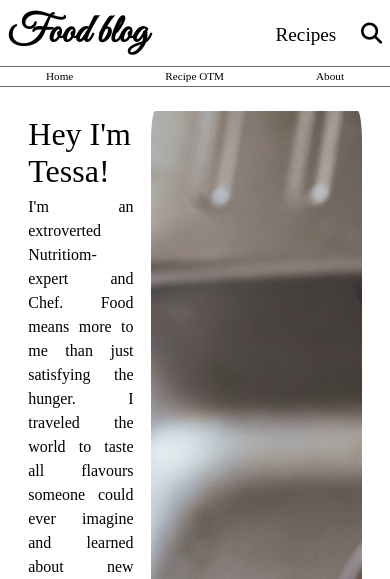
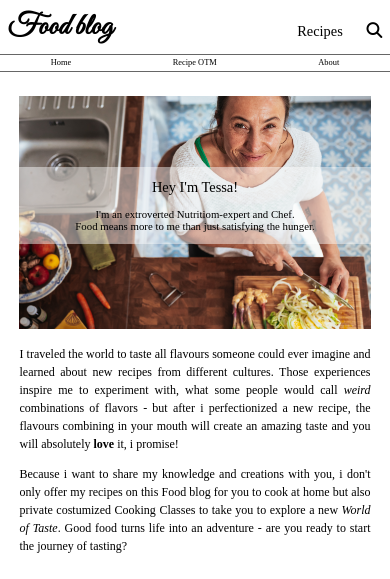
Before and after one commit to Silia-Maria/Portfolio, a PHP site: page /Projects/Foodblog/about.html in a window 390 px wide. Shown: the top 579 px of the page. Run offline with PHP 8.4, Linux system fonts and the light colour scheme.

Commit message:
modified code for foodblog

```diff
--- a/Projects/Foodblog/about.html
+++ b/Projects/Foodblog/about.html
@@ -41,20 +41,26 @@
 
     <!-- Main Content -->
 
-    <div class="flex-about">
+    <div class="about">
+
+        <div class="about-image">
+            <img src="images/about-me.jpg" alt="">
+            <div>
+                <h1>Hey I'm Tessa!</h1>
+                <h3> I'm an extroverted Nutritiom-expert and Chef. </h3>
+                <h3>Food means more to me than just satisfying the hunger.</h3>
+            </div>
+        </div>
         <div class="text">
-
-            <h1>Hey I'm Tessa!</h1>
-            <p>I'm an extroverted Nutritiom-expert and Chef. Food means more to me than just satisfying the hunger. I traveled the world to taste all flavours someone could ever imagine and learned about new recipes from different cultures all over the world.
-                Those experiences inspire me to experiment with, what some people would call <em>weird</em> combinations of flavors - but after i perfectionized a new recipe, the flavours combining in your mouth will create an amazing taste and you will
-                absolutely <strong>love</strong> it, i promise!</p>
-
+            <p>
+                I traveled the world to taste all flavours someone could ever imagine and learned about new recipes from different cultures. Those experiences inspire me to experiment with, what some people would call <em>weird</em> combinations of flavors
+                - but after i perfectionized a new recipe, the flavours combining in your mouth will create an amazing taste and you will absolutely <strong>love</strong> it, i promise!</p>
             <p>Because i want to share my knowledge and creations with you, i don't only offer my recipes on this Food blog for you to cook at home but also private costumized Cooking Classes to take you to explore a new <em>World of Taste</em>. Good food
                 turns life into an adventure - are you ready to start the journey of tasting?
             </p>
         </div>
 
-        <div class="about-image"></div>
+
     </div>
 
     <section class="image-fixed"></section>
--- a/Projects/Foodblog/styles.css
+++ b/Projects/Foodblog/styles.css
@@ -319,37 +319,47 @@ h3 {
 About
 ---------------------------
 */
-.flex-about {
+.about {
   max-width: 100%;
   padding: 3%;
   margin: 3% 2% 0;
-  display: -webkit-box;
-  display: -ms-flexbox;
-  display: flex;
-  -ms-flex-pack: distribute;
-      justify-content: space-around;
 }
 
-.flex-about .text {
-  width: 30%;
-}
-
-.flex-about .text h1 {
-  margin: 5% 0%;
-  font-weight: 100;
-}
-
-.flex-about .text p {
+.about .text p {
   line-height: 150%;
-  margin-bottom: 5%;
+  margin-bottom: 1rem;
   text-align: justify;
 }
 
-.flex-about .about-image {
-  width: 60%;
-  background-image: url(./images/about-me.jpg);
-  background-size: cover;
-  border-radius: 2%;
+.about .about-image {
+  position: relative;
+  margin-bottom: 1rem;
+}
+
+.about .about-image div {
+  position: absolute;
+  top: 30%;
+  font-weight: 100;
+  width: 100%;
+  background-color: rgba(255, 255, 255, 0.45);
+  padding: 4rem 0;
+  text-align: center;
+}
+
+.about .about-image div h1 {
+  font-weight: 100;
+  margin-bottom: 1rem;
+}
+
+.about .about-image div h3 {
+  padding: 0 9rem;
+}
+
+.about-image img {
+  position: relative;
+  -o-object-fit: cover;
+     object-fit: cover;
+  width: 100%;
 }
 
 .image-fixed {
@@ -415,12 +425,19 @@ Media Queries
     -ms-grid-columns: (1fr)[2];
         grid-template-columns: repeat(2, 1fr);
   }
-  .about-image {
-    width: 100%;
+  .about .about-image div h1 {
+    font-size: 160%;
+  }
+  .about .about-image div h3 {
+    font-size: 120%;
+    padding: 0 4rem;
   }
 }
 
 @media screen and (max-width: 480px) {
+  html {
+    font-size: 75%;
+  }
   .grid {
     display: -ms-grid;
     display: grid;
@@ -434,5 +451,37 @@ Media Queries
   .top-nav {
     font-size: 70%;
   }
+  .flex-ingredients {
+    display: block;
+  }
+  .flex-ingredients .method,
+  .flex-ingredients .ingredients {
+    width: 100%;
+  }
+  .method {
+    margin-top: 2rem;
+  }
+  .about .about-image div {
+    padding: 1rem 0;
+  }
+  .about .about-image div h1 {
+    font-size: 120%;
+  }
+  .about .about-image div h3 {
+    font-size: 90%;
+    padding: 0 3rem;
+  }
+  .cooking-class input {
+    width: 50%;
+  }
+  .cooking-class h1 {
+    font-size: 140%;
+  }
+  .cooking-class h2 {
+    font-size: 100%;
+  }
+  .cooking-class p {
+    margin-top: 2rem;
+  }
 }
 /*# sourceMappingURL=styles.css.map */
--- a/Projects/Foodblog/styles.scss
+++ b/Projects/Foodblog/styles.scss
@@ -288,30 +288,43 @@ About
 ---------------------------
 */
 
-            .flex-about {
+            .about {
                 max-width: 100%;
                 padding: 3%;
                 margin: 3% 2% 0;
-                display: flex;
-                justify-content: space-around;
                 .text {
-                    width: 30%;
-                    h1 {
-                        margin: 5% 0%;
-                        font-weight: 100;
-                    }
                     p {
                         line-height: 150%;
-                        margin-bottom: 5%;
+                        margin-bottom: 1rem;
                         text-align: justify;
                     }
                 }
                 .about-image {
-                    width: 60%;
-                    background-image: url(./images/about-me.jpg);
-                    background-size: cover;
-                    border-radius: 2%;
+                    position: relative;
+                    margin-bottom: 1rem;
+                    div {
+                        position: absolute;
+                        top: 30%;
+                        font-weight: 100;
+                        width: 100%;
+                        background-color: hsla(93, 88%, 100%, 0.45);
+                        padding: 4rem 0;
+                        text-align: center;
+                        h1 {
+                            font-weight: 100;
+                            margin-bottom: 1rem;
+                        }
+                        h3 {
+                            padding: 0 9rem;
+                        }
+                    }
                 }
+            }
+
+            .about-image img {
+                position: relative;
+                object-fit: cover;
+                width: 100%;
             }
 
             .image-fixed {
@@ -370,15 +383,23 @@ Media Queries
                     display: grid;
                     grid-template-columns: repeat(2, 1fr);
                 }
-                // body {
-                //     font-size: 80%;
-                // }
-                .about-image {
-                    width: 100%;
+                .about {
+                    .about-image div {
+                        h1 {
+                            font-size: 160%;
+                        }
+                        h3 {
+                            font-size: 120%;
+                            padding: 0 4rem;
+                        }
+                    }
                 }
             }
 
             @media screen and (max-width: 480px) {
+                html {
+                    font-size: 75%;
+                }
                 .grid {
                     display: grid;
                     grid-template-columns: 1fr;
@@ -390,7 +411,44 @@ Media Queries
                 .top-nav {
                     font-size: 70%;
                 }
-                // body {
-                //     font-size: 60%;
-                // }
+                // recipe of the month
+                .flex-ingredients {
+                    display: block;
+                    .method,
+                    .ingredients {
+                        width: 100%;
+                    }
+                }
+                .method {
+                    margin-top: 2rem;
+                }
+                // about page
+                .about {
+                    .about-image {
+                        div {
+                            padding: 1rem 0;
+                            h1 {
+                                font-size: 120%;
+                            }
+                            h3 {
+                                font-size: 90%;
+                                padding: 0 3rem;
+                            }
+                        }
+                    }
+                }
+                .cooking-class {
+                    input {
+                        width: 50%;
+                    }
+                    h1 {
+                        font-size: 140%;
+                    }
+                    h2 {
+                        font-size: 100%;
+                    }
+                    p {
+                        margin-top: 2rem;
+                    }
+                }
             }
--- a/Projects/car-rental/index.html
+++ b/Projects/car-rental/index.html
@@ -4,7 +4,7 @@
 <head>
     <meta charset="utf-8">
     <title>CarRental</title>
-    <base href="/Portfolio/Projects/car-rental/">
+    <base href="/Projects/car-rental/">
     <meta name="viewport" content="width=device-width, initial-scale=1">
     <link rel="icon" type="image/x-icon" href="favicon.ico">
     <!-- CSS only -->
--- a/Projects/flower-shop/index.html
+++ b/Projects/flower-shop/index.html
@@ -4,7 +4,7 @@
 <head>
     <meta charset="utf-8">
     <title>FlowerShop</title>
-    <base href="/Portfolio/Projects/flower-shop/">
+    <base href="/Projects/flower-shop/">
     <meta name="viewport" content="width=device-width, initial-scale=1">
     <link rel="icon" type="image/x-icon" href="favicon.ico">
     <!-- CSS only -->
```
Also changed, not shown: 1 other file.
